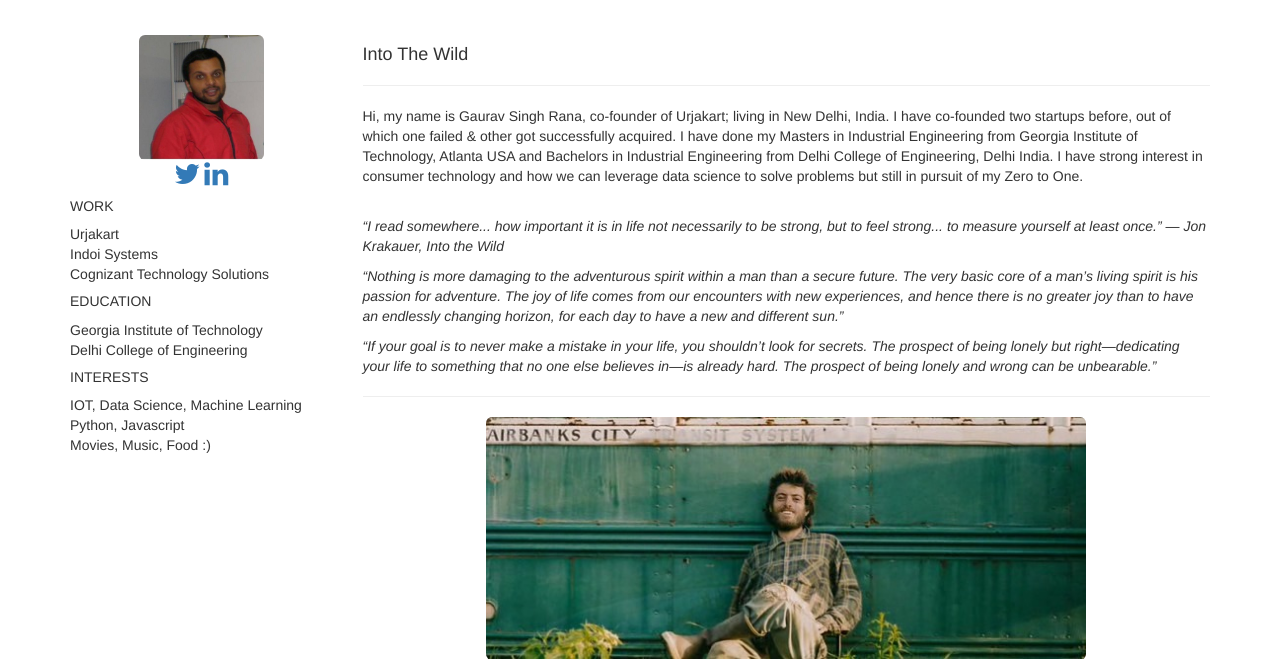
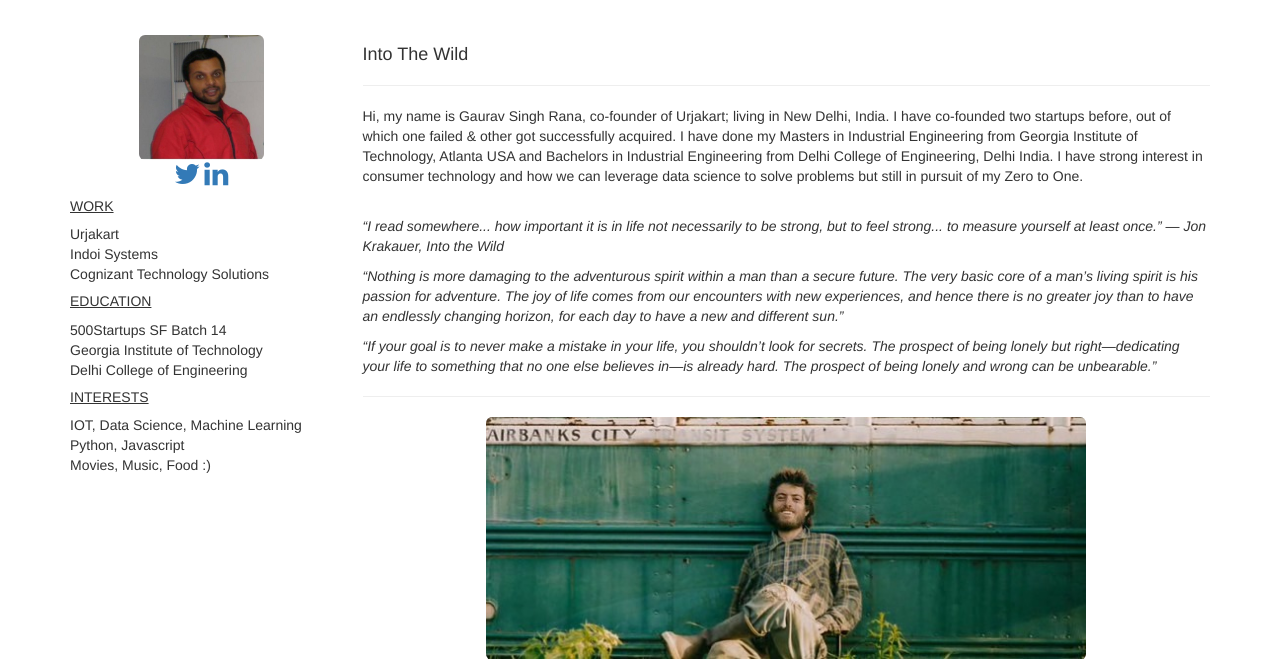
Before and after one commit to rana2884/mysite, a Django app: page / in a window 1280 px wide. Shown: the part 52-711 px from the top of the page. Run offline with Django 3.2, Linux system fonts and the light colour scheme; parts of the project's set-up code (start-up, migrations or seed data) failed here and were passed over; some libraries are stand-ins or nearby versions.

Commit message:
some new changes

```diff
--- a/templates/blog/home.html
+++ b/templates/blog/home.html
@@ -12,18 +12,19 @@
       <p class="text-center"><a href="https://twitter.com/gauravranadce"><i class="fa fa-twitter fa-2x" aria-hidden="true"></i></a>
       <a href="https://in.linkedin.com/in/grana2884"><i class="fa fa-linkedin fa-2x" aria-hidden="true"></i></a>
       <!-- <a href="https://github.com/grana2884"><i class="fa fa-github fa-2x" aria-hidden="true"></i></a> --> </p>
-      <h5 class="text-left">WORK</h5>
+        <h5 class="text-left"><u>WORK</u></h5>
        <ul class="list-unstyled text-left">
          <li>Urjakart</li>
          <li>Indoi Systems</li>
          <li>Cognizant Technology Solutions</li>
       </ul>
-     <h5 class="text-left">EDUCATION</h5>
+        <h5 class="text-left"><u>EDUCATION</u></h5>
        <ul class="list-unstyled text-left">
+         <li>500Startups SF Batch 14</li>
          <li>Georgia Institute of Technology</li>
          <li>Delhi College of Engineering</li>
       </ul>
-     <h5 class="text-left">INTERESTS</h5>
+        <h5 class="text-left"><u>INTERESTS</u></h5>
        <ul class="list-unstyled  text-left">
          <li>IOT, Data Science, Machine Learning</li>
          <li>Python, Javascript</li>
```
